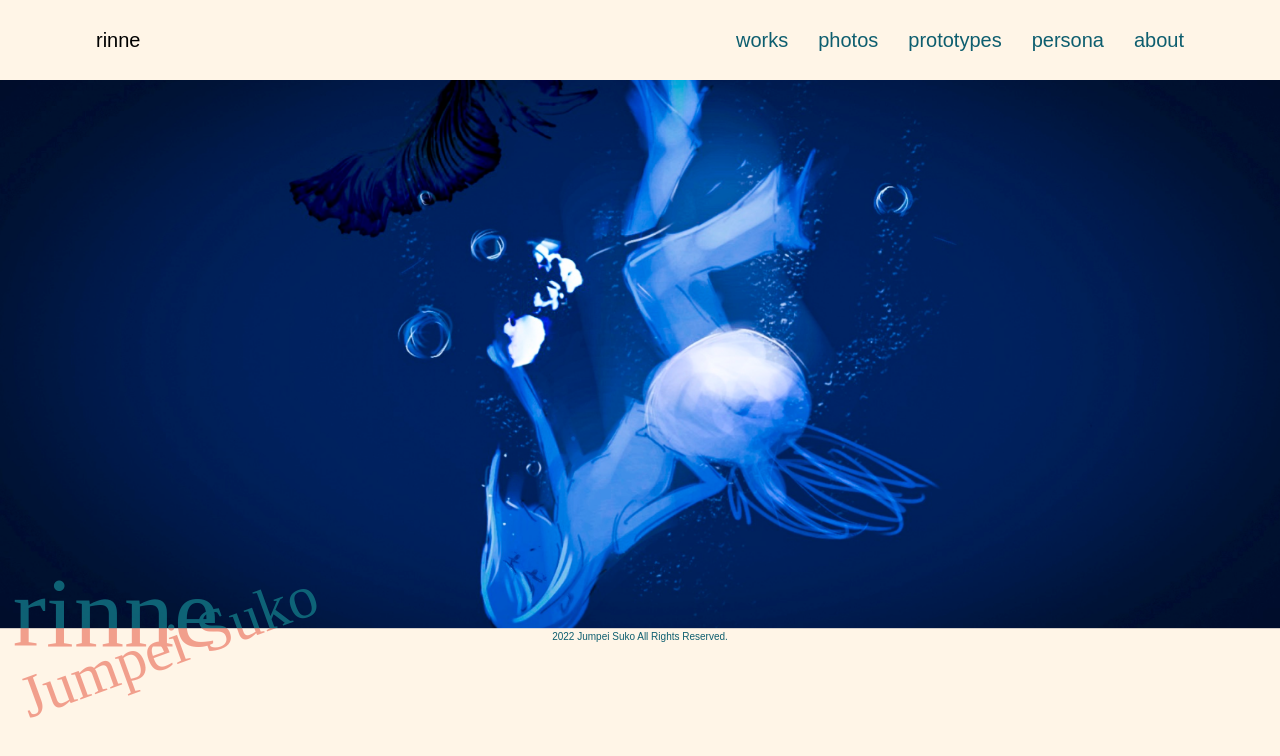
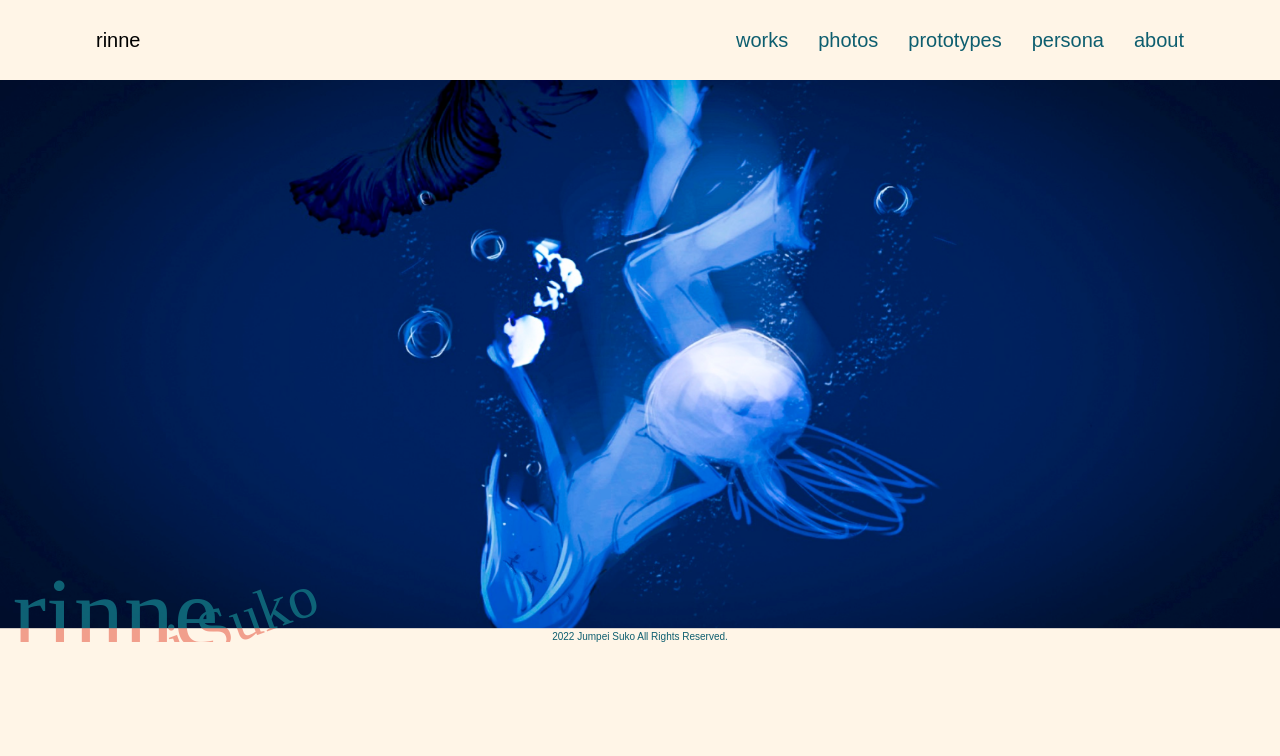
Before and after one commit to lily2oo/lily2oo.vercel.app, a React (Create React App) app: page / in a window 1280 px wide. Shown: the top 756 px of the page. Built offline with nearby package versions, Linux system fonts and the light colour scheme; a web font is replaced by a local one.

Commit message:
overflow:hidden

```diff
--- a/src/App.css
+++ b/src/App.css
@@ -20,6 +20,12 @@ body {
     font-family: josefin-sans, sans-serif;
     font-weight: 300;
     font-style: normal;
+}
+
+
+#global-container{
+    width: 100vw;
+    overflow: hidden;
 }
 
 .wrapper {
--- a/src/App.js
+++ b/src/App.js
@@ -11,7 +11,7 @@ import About from "./routes/About.jsx";
 
 const App = () => {
   return (
-    <div>
+    <div id='global-container'>
       <Header />
       <Routes>
         <Route path={`/`} element={<Home />} />
```
